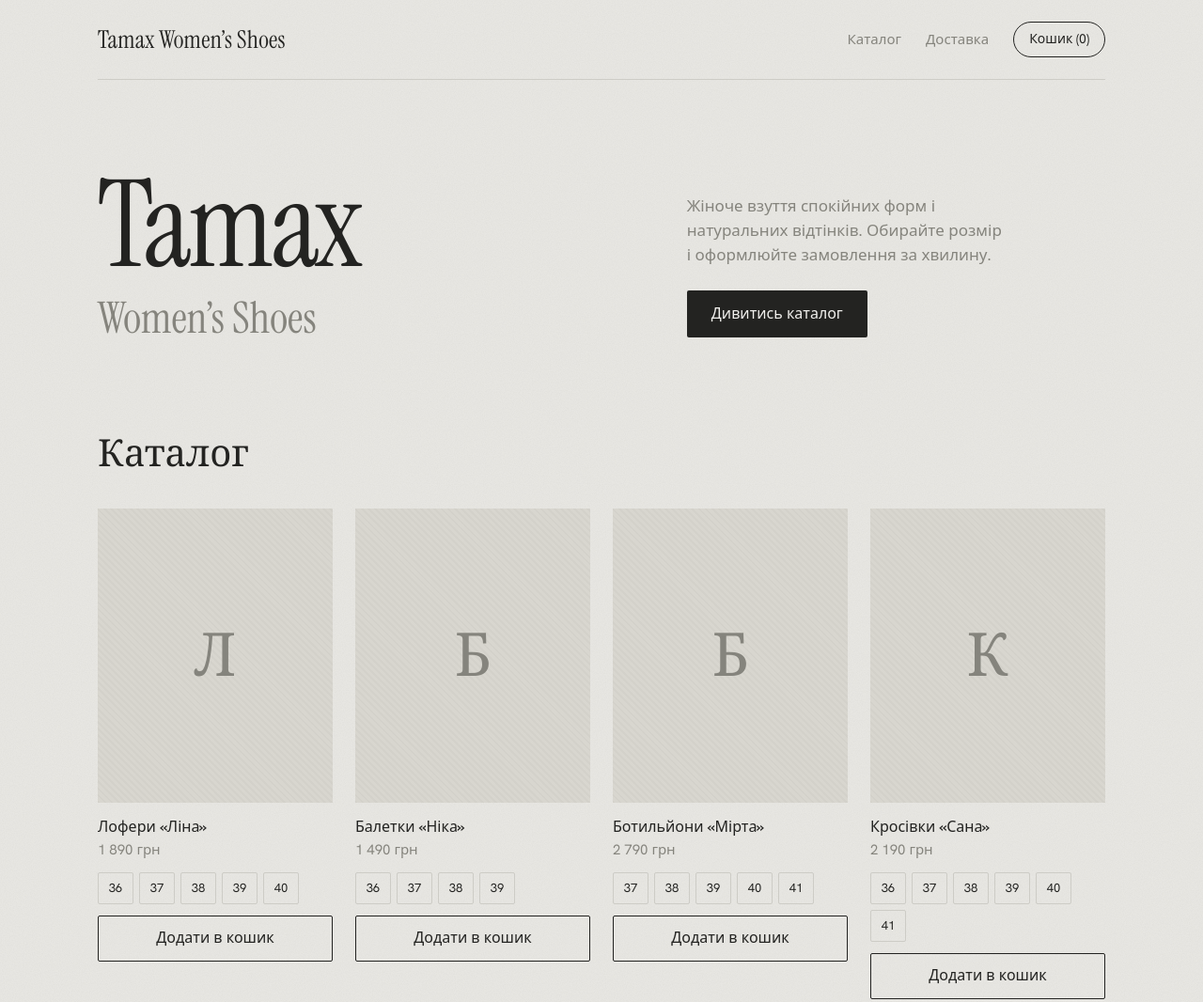
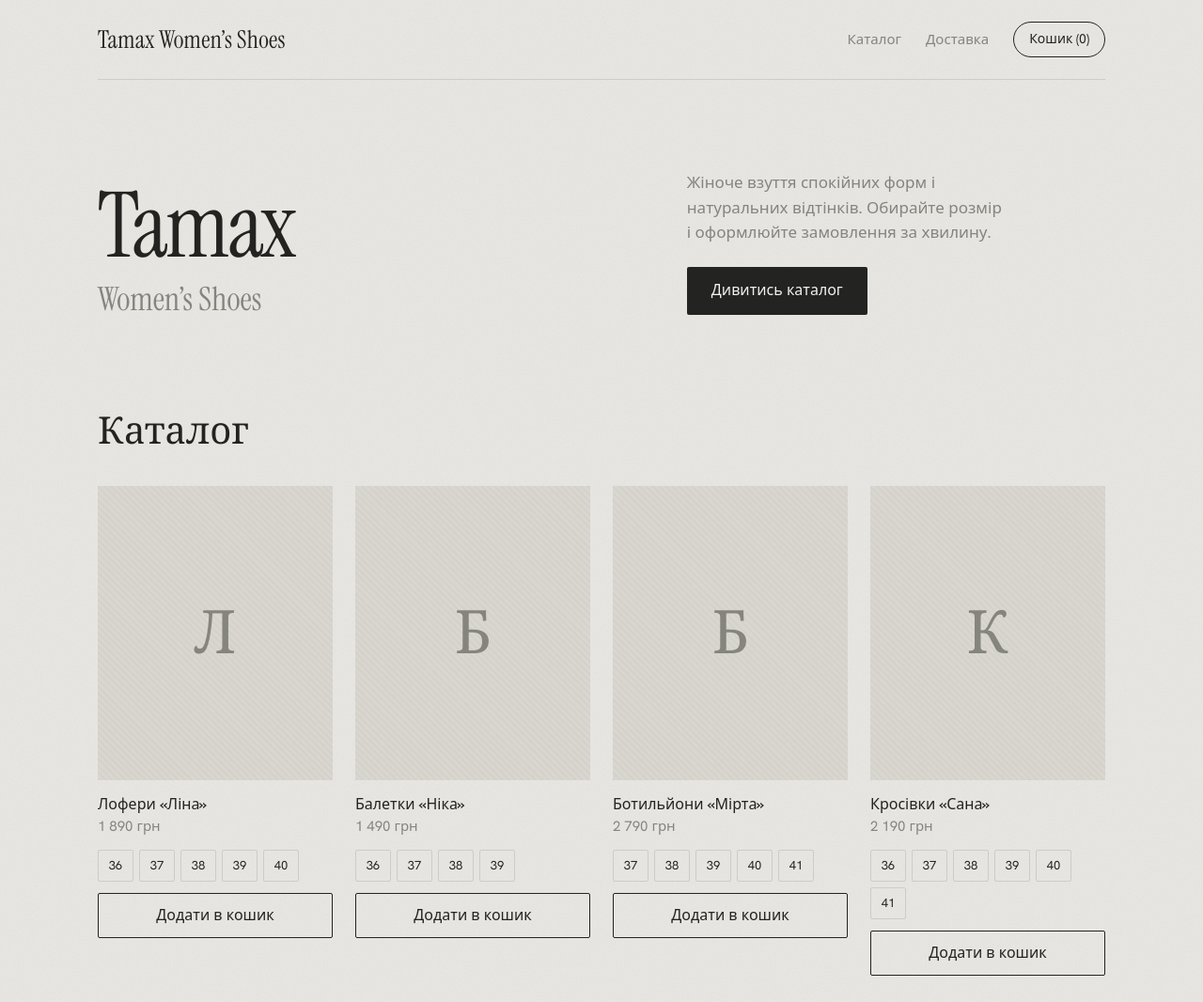
Before and after one commit to tamaxshoes/Tamax, a plain HTML site: page index.html in a window 1280 px wide. Shown: the top 1066 px of the page at 94% size. Drawn offline with Linux system fonts and the light colour scheme.

Commit message:
Update index.html

```diff
--- a/index.html
+++ b/index.html
@@ -31,7 +31,7 @@ nav a:hover{color:var(--ink)}
 .cart-btn:hover{background:var(--ink);color:var(--paper)}
 
 .hero{padding:96px 0 84px;display:grid;grid-template-columns:1.3fr 1fr;gap:48px;align-items:end}
-.hero h1{font-family:var(--serif);font-weight:400;font-size:clamp(56px,10vw,128px);line-height:.92;letter-spacing:-.02em}
+.hero h1{font-family:var(--serif);font-weight:400;font-size:clamp(44px,8vw,96px);line-height:.92;letter-spacing:-.02em}
 .hero h1 span{display:block;font-size:.36em;letter-spacing:0;margin-top:18px;color:var(--mute)}
 .hero p{max-width:340px;color:var(--mute);font-size:17px}
 .hero a.go{display:inline-block;margin-top:24px;padding:13px 26px;background:var(--ink);color:var(--paper);text-decoration:none;border-radius:2px}
```
